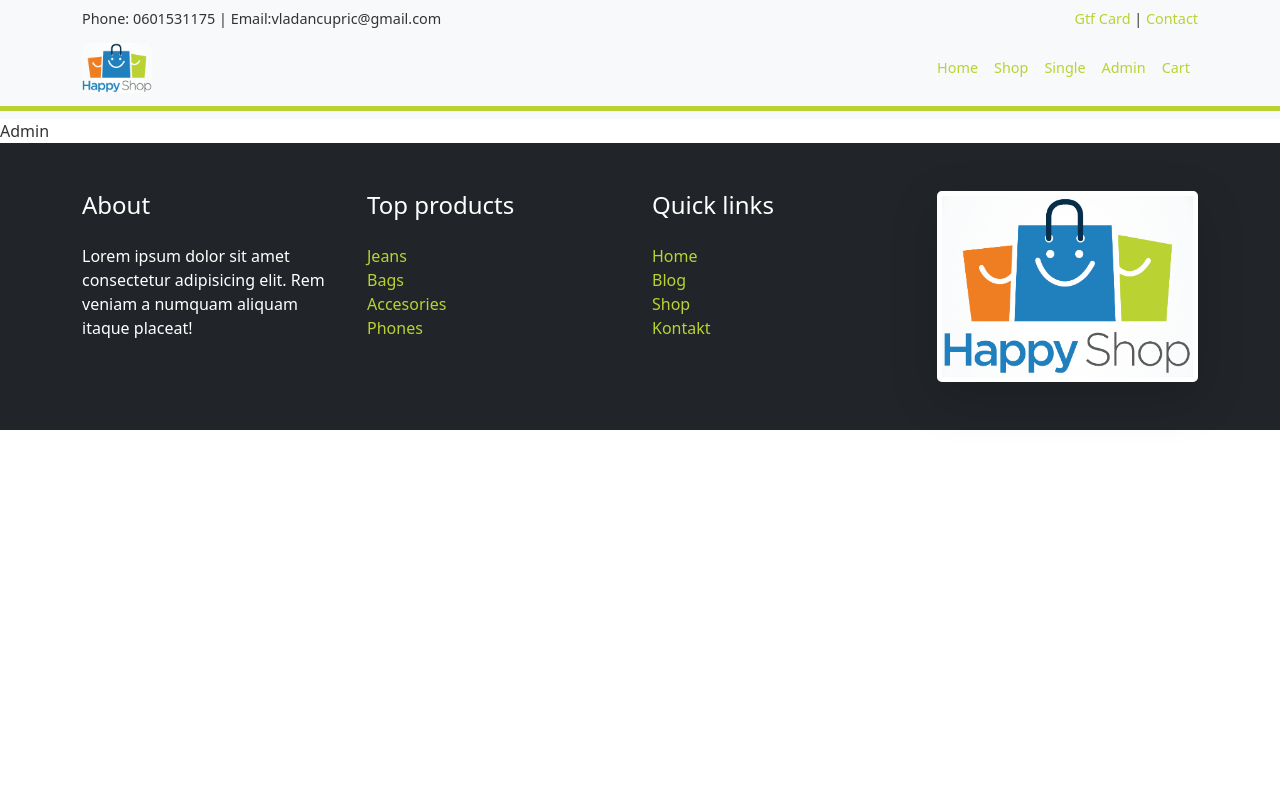
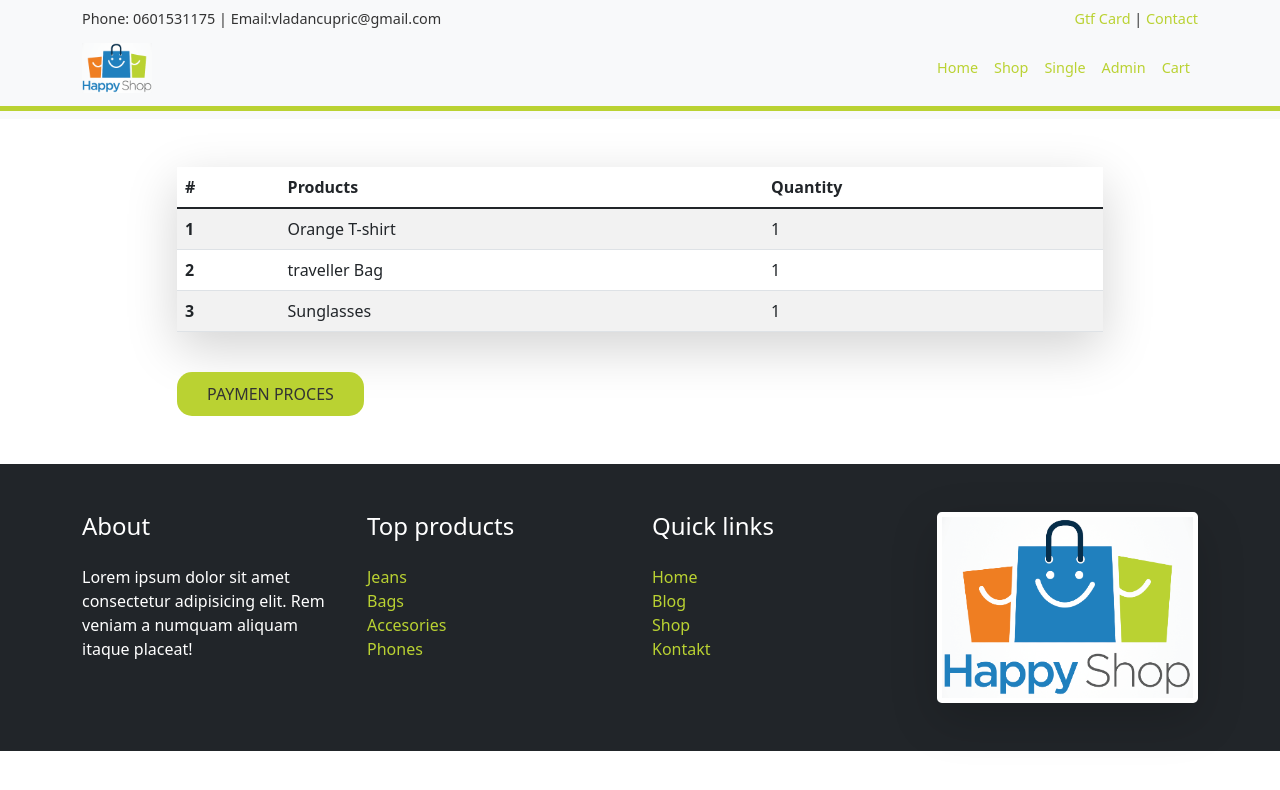
Before and after one commit to VladanStar/ShopReactJs, a React (Create React App) app: page /admin in a window 1280 px wide. Shown: the top 790 px of the page. Built offline with nearby package versions, Linux system fonts and the light colour scheme.

Commit message:
Add admin page

```diff
--- a/src/pages/Admin.js
+++ b/src/pages/Admin.js
@@ -1,8 +1,48 @@
-import React from 'react'
+import React from 'react';
+import { Link } from 'react-router-dom';
 
 const Admin = () => {
   return (
-    <div>Admin</div>
+      <section className='single py-5'>
+          <article className="container">
+              <div className="row align-items-center">
+                  <div className="col-md-10 mx-auto">
+                      <table className="table table-striped table-hover shadow-lg">
+                          <thead>
+                              <tr>
+                                  <th scope="col">#</th>
+                                  <th scope="col">Products</th>
+                                  <th scope="col">Quantity</th>
+                              </tr>
+                          </thead>
+                          <tbody>
+                              <tr>
+                                  <th scope="row">1</th>
+                                  <td>Orange T-shirt</td>
+                                  <td>1</td>
+                              </tr>
+                              <tr>
+                                  <th scope="row">2</th>
+                                  <td>traveller Bag</td>
+                                  <td>1</td>
+                              </tr>
+                              <tr>
+                                  <th scope="row">3</th>
+                                  <td>Sunglasses</td>
+                                  <td>1</td>
+                              </tr>
+                          </tbody>
+
+                      </table>
+                      <Link to="/" className="button mt-4">Paymen Proces</Link>
+
+                  </div>
+
+              </div>
+
+          </article>
+
+    </section>
   )
 }
 
```
